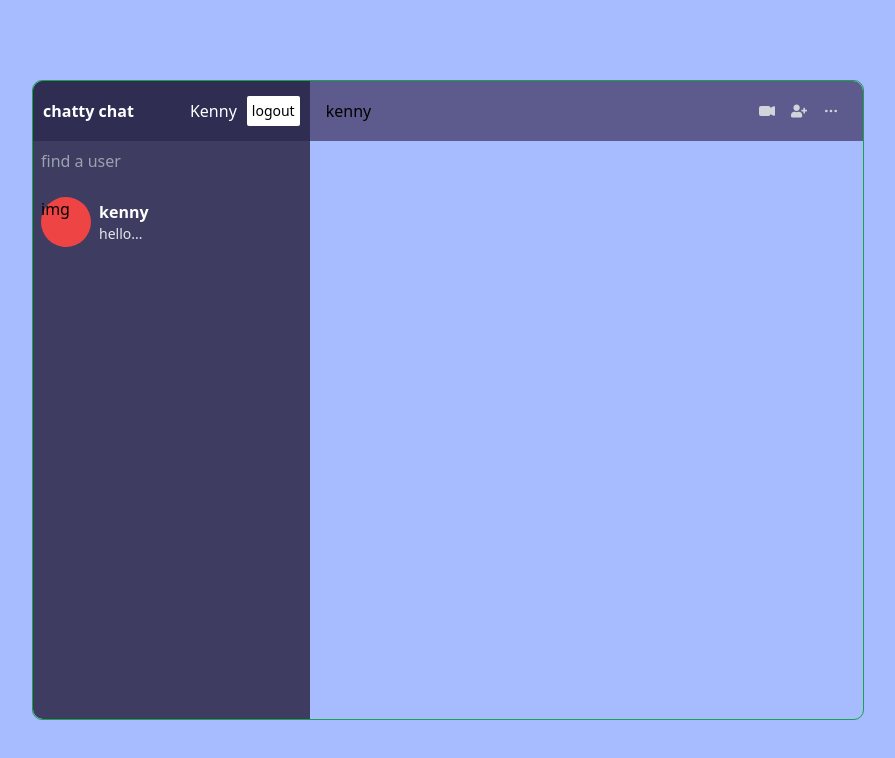
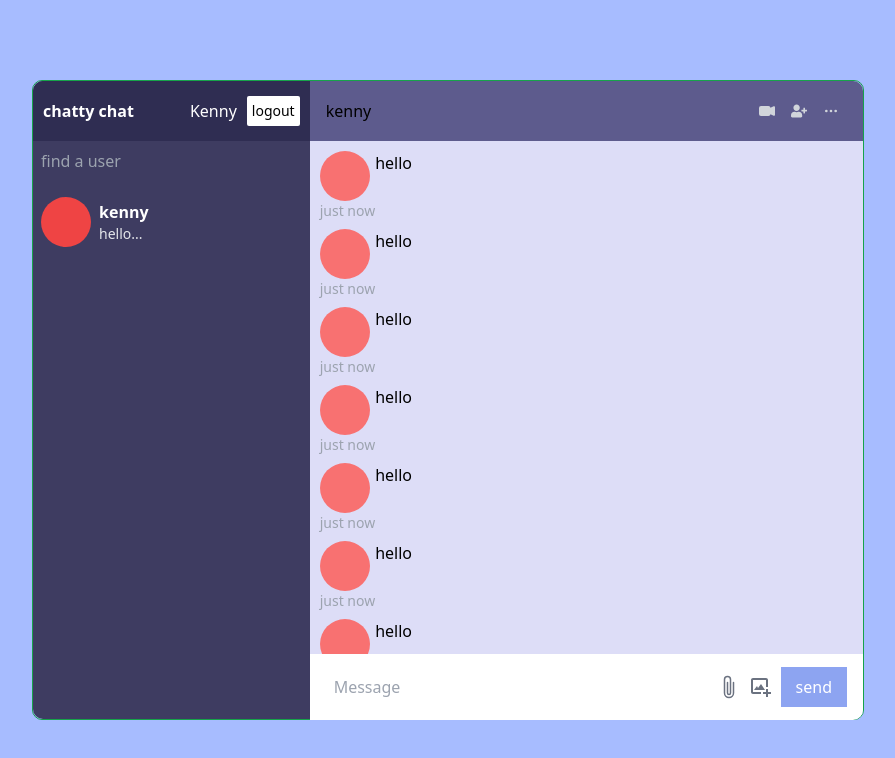
Before and after one commit to kennedybabu/chatty, a React (Create React App) app: page / in a window 1280 px wide. Shown: the top 758 px of the page, without its empty margins (192-1087 px from the left). Built offline with nearby package versions, Linux system fonts and the light colour scheme.

Commit message:
feature: style the chat and message components

```diff
--- a/src/components/Chat.jsx
+++ b/src/components/Chat.jsx
@@ -2,6 +2,8 @@ import React from 'react'
 import {BsFillCameraVideoFill} from "react-icons/bs"
 import {FaUserPlus} from "react-icons/fa"
 import {FiMoreHorizontal} from "react-icons/fi"
+import Messages from './Messages'
+import Input from "./Input"
 
 
 const Chat = () => {
@@ -15,6 +17,8 @@ const Chat = () => {
             <FiMoreHorizontal className='mx-2 cursor-pointer'/>
         </div>
       </div>
+      <Messages />
+      <Input />
     </div>
   )
 }
--- a/src/components/Chats.jsx
+++ b/src/components/Chats.jsx
@@ -4,7 +4,7 @@ const Chats = () => {
   return (
     <div className='w-full flex items-center my-2 cursor-pointer p-2 hover:bg-[#2f2d52]'>
       <div className='bg-red-500 w-[50px] h-[50px] rounded-full '>
-          img
+
       </div>
       <div className='ml-2'>
         <span className='text-white font-bold'>kenny</span>
--- a/src/components/Input.jsx
+++ b/src/components/Input.jsx
@@ -1,8 +1,18 @@
 import React from 'react'
+import {BsPaperclip} from "react-icons/bs"
+import {BiImageAdd} from "react-icons/bi"
 
 const Input = () => {
   return (
-    <div>Input</div>
+    <div className='w-full rounded-br-[10px] flex bg-white px-4 py-2'>
+      <input type="text" className='bg-white w-full h-[50px] p-2' placeholder='Message'/>
+      <div className='flex items-center gap-2'>
+        <BsPaperclip className='text-[24px] cursor-pointer text-gray-500'/>
+        <label htmlFor="file"><BiImageAdd className='text-[24px] cursor-pointer text-gray-500' /></label>
+        <input type="file" className='hidden' id='file' />
+        <button className='px-[15px] py-[8px] bg-[#8da4f1] text-white'>send</button>
+      </div>
+    </div>
   )
 }
 
--- a/src/components/Message.jsx
+++ b/src/components/Message.jsx
@@ -2,7 +2,17 @@ import React from 'react'
 
 const Message = () => {
   return (
-    <div>Message</div>
+    <div className='flex mb-2'>
+      <div className='flex flex-col text-gray-400'>
+        <div className='w-[50px] h-[50px] bg-red-400 rounded-full'>
+
+        </div>
+        <span className='text-sm'>just now</span>
+      </div>
+      <div>
+        <p>hello</p>
+      </div>
+    </div>
   )
 }
 
--- a/src/components/Messages.jsx
+++ b/src/components/Messages.jsx
@@ -1,8 +1,17 @@
 import React from 'react'
+import Message from "./Message"
 
 const Messages = () => {
   return (
-    <div>Messages</div>
+    <div className='bg-[#ddddf7] p-[10px] messages overflow-y-scroll'>
+        <Message />
+        <Message />
+        <Message />
+        <Message />
+        <Message />
+        <Message />
+        <Message />
+    </div>
   )
 }
 
--- a/src/index.css
+++ b/src/index.css
@@ -10,3 +10,7 @@
 .sidebar {
     flex:1;
 }
+
+.messages {
+    height: calc(100% - 125px);
+}
```
